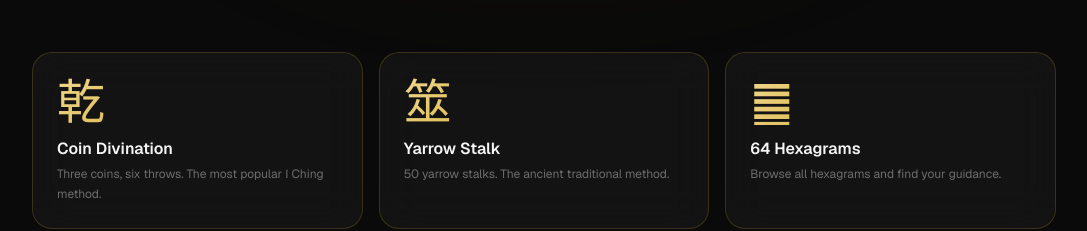
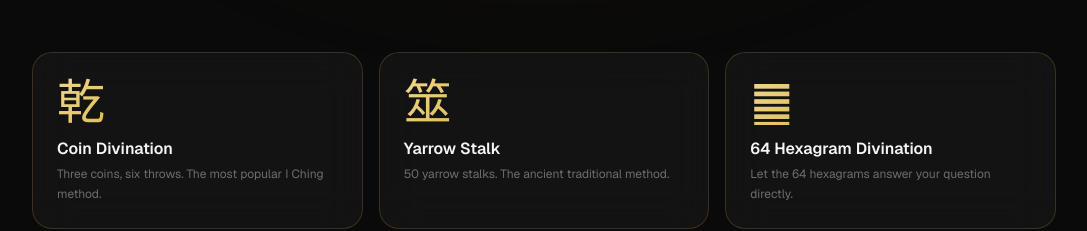
Before and after one commit to ybf1276143251/i-ching-oracle, a Next.js app: page / in a window 1280 px wide. Shown: the part 900-1131 px from the top of the page, without its empty margins (96-1183 px from the left). Built offline with nearby package versions, Linux system fonts and the light colour scheme; no server answers.

Commit message:
64卦占卜 now /read/hexagram — same interactive flow as other methods

```diff
--- a/src/app/page.tsx
+++ b/src/app/page.tsx
@@ -13,7 +13,7 @@ const fadeInView = { hidden: { opacity: 0, y: 40 }, visible: { opacity: 1, y: 0,
 const methods = [
   { key: "coins", icon: "乾", titleEn: "Coin Divination", titleZh: "金钱卦", descEn: "Three coins, six throws. The most popular I Ching method.", descZh: "三枚铜钱，投掷六次。最流行的易经占卜法。", href: "/read/coins" },
   { key: "yarrow", icon: "筮", titleEn: "Yarrow Stalk", titleZh: "蓍草占卜", descEn: "50 yarrow stalks. The ancient traditional method.", descZh: "五十根蓍草。最古老的占卜方法。", href: "/read/yarrow" },
-  { key: "hexagram", icon: "䷀", titleEn: "64 Hexagrams", titleZh: "64卦占卜", descEn: "Browse all hexagrams and find your guidance.", descZh: "浏览全部六十四卦，找到你的指引。", href: "/seo" },
+  { key: "hexagram", icon: "䷀", titleEn: "64 Hexagram Divination", titleZh: "64卦占卜", descEn: "Let the 64 hexagrams answer your question directly.", descZh: "让六十四卦直接回应你的问题。", href: "/read/hexagram" },
   { key: "plum", icon: "梅", titleEn: "Plum Blossom", titleZh: "梅花易数", descEn: "Based on time, date and numbers. Instant divination.", descZh: "以时间、日期、数字起卦。即时占卜。", href: "/read/plum" },
   { key: "kingwen", icon: "周", titleEn: "King Wen Oracle", titleZh: "文王卦", descEn: "The classic King Wen interpretation method.", descZh: "周文王创立的经典解卦法。", href: "/read/kingwen" },
   { key: "numerology", icon: "数", titleEn: "Number Divination", titleZh: "数字卦", descEn: "Use meaningful numbers to generate your hexagram.", descZh: "用有意义的数字生成卦象。", href: "/read/numbers" },
--- a/src/app/read/[method]/page.tsx
+++ b/src/app/read/[method]/page.tsx
@@ -78,6 +78,15 @@ const METHODS: Record<string, {
     castType: "three-coins",
     inputLabelEn: "Present your situation to the oracle.", inputLabelZh: "向卦象陈述你的情况。",
     placeholderEn: "What life situation do you need clarity on?", placeholderZh: "你在什么人生处境上需要明晰？",
+    showExtraInputs: false,
+  },
+  hexagram: {
+    icon: "䷀", titleEn: "64 Hexagram Divination", titleZh: "64卦占卜",
+    descEn: "Randomly select one of the 64 hexagrams as your oracle. Let the I Ching speak directly to your question.",
+    descZh: "从六十四卦中随机取一卦为你答疑。让易经直接回应你的问题。",
+    castType: "random",
+    inputLabelEn: "What guidance are you seeking from the 64 hexagrams?", inputLabelZh: "你想从六十四卦中寻求什么指引？",
+    placeholderEn: "e.g. What do I need to know right now?\nWhat energy is surrounding my situation?", placeholderZh: "例如：此刻我需要知道什么？\n我的处境周围有什么能量？",
     showExtraInputs: false,
   },
   numbers: {
```
